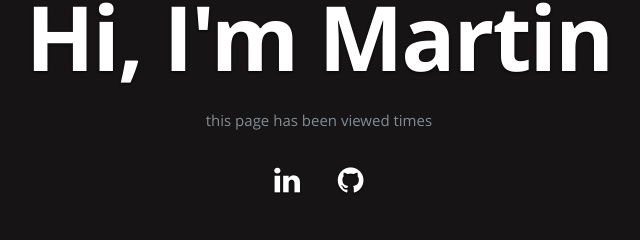
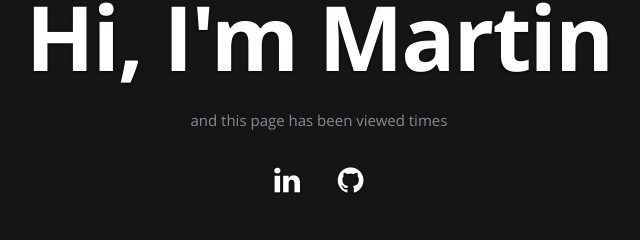
Before and after one commit to elnook909/azure-resume, a plain HTML site: page frontend/index.html in a window 1280 px wide. Shown: the part 281-521 px from the top of the page, 323-963 px from the left. Drawn offline with nearby package versions, Linux system fonts and the light colour scheme; no server answers.

Commit message:
Updated index

```diff
--- a/frontend/index.html
+++ b/frontend/index.html
@@ -56,7 +56,7 @@
          <div class="banner-text">
             <h1 class="responsive-headline">Hi, I'm Martin</h1>
 
-            <p>this page has been viewed <a id="counter"></a> times </p>
+            <p>and this page has been viewed <a id="counter"></a> times </p>
             <ul class="social">
                <li><a href="https://linkedin.com/in/martinbyrneinfo"><i class="fa fa-linkedin"></i></a></li>
                <li><a href="https://github.com/elnook909/azure-resume"><i class="fa fa-github"></i></a></li>
```
